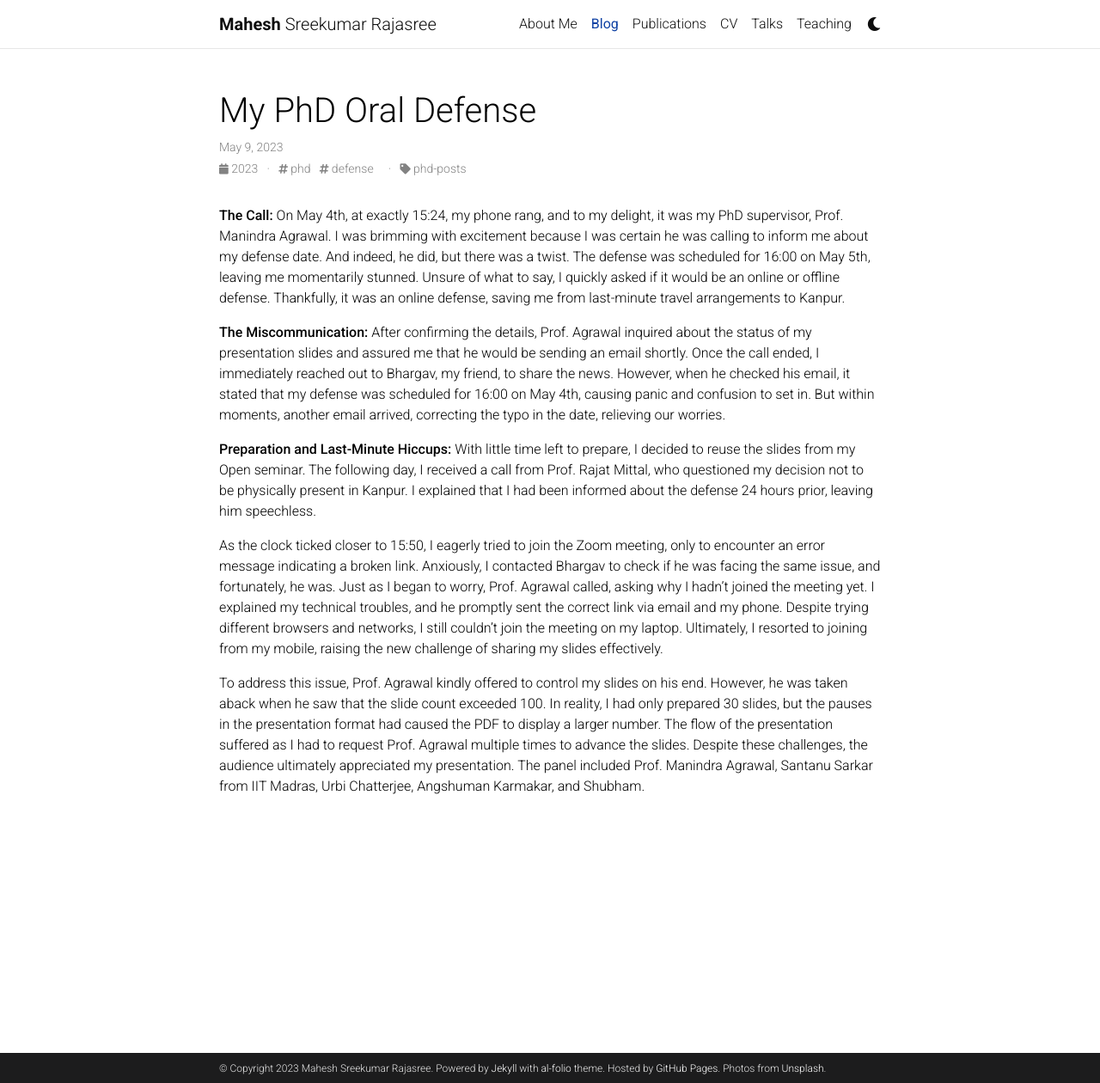
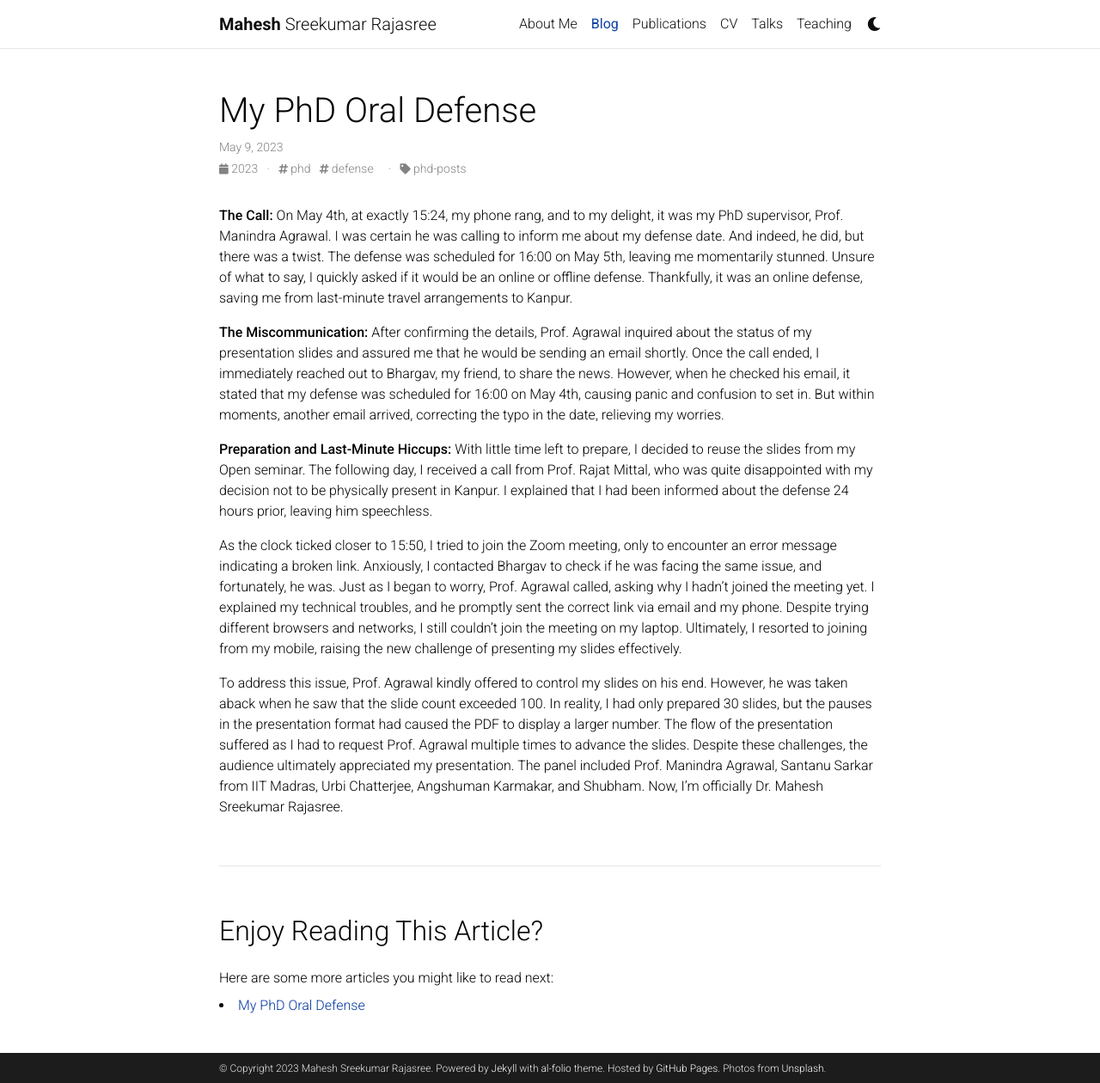
Before and after one commit to Mahe94/mahe94.github.io, a Jekyll site: the page built from _posts/2023-05-09-phd-defense.md, in a window 1280 px wide and 1260 px high. Shown: the whole window at 86% size. Built offline with Jekyll 4.4.1, drawn with Linux system fonts in a browser that asks for light colours; comment, search, counter and statistics services are not loaded; a style sheet for code colours, icons or effects is not loaded.

Commit message:
minor updates on phd-defense blog

```diff
--- a/_posts/2023-05-09-phd-defense.md
+++ b/_posts/2023-05-09-phd-defense.md
@@ -7,14 +7,14 @@
 categories: phd-posts
 ---
 **The Call:**
-On May 4th, at exactly 15:24, my phone rang, and to my delight, it was my PhD supervisor, Prof. Manindra Agrawal. I was brimming with excitement because I was certain he was calling to inform me about my defense date. And indeed, he did, but there was a twist. The defense was scheduled for 16:00 on May 5th, leaving me momentarily stunned. Unsure of what to say, I quickly asked if it would be an online or offline defense. Thankfully, it was an online defense, saving me from last-minute travel arrangements to Kanpur.
+On May 4th, at exactly 15:24, my phone rang, and to my delight, it was my PhD supervisor, Prof. Manindra Agrawal. I was certain he was calling to inform me about my defense date. And indeed, he did, but there was a twist. The defense was scheduled for 16:00 on May 5th, leaving me momentarily stunned. Unsure of what to say, I quickly asked if it would be an online or offline defense. Thankfully, it was an online defense, saving me from last-minute travel arrangements to Kanpur.
 
 **The Miscommunication:**
-After confirming the details, Prof. Agrawal inquired about the status of my presentation slides and assured me that he would be sending an email shortly. Once the call ended, I immediately reached out to Bhargav, my friend, to share the news. However, when he checked his email, it stated that my defense was scheduled for 16:00 on May 4th, causing panic and confusion to set in. But within moments, another email arrived, correcting the typo in the date, relieving our worries.
+After confirming the details, Prof. Agrawal inquired about the status of my presentation slides and assured me that he would be sending an email shortly. Once the call ended, I immediately reached out to Bhargav, my friend, to share the news. However, when he checked his email, it stated that my defense was scheduled for 16:00 on May 4th, causing panic and confusion to set in. But within moments, another email arrived, correcting the typo in the date, relieving my worries.
 
 **Preparation and Last-Minute Hiccups:**
-With little time left to prepare, I decided to reuse the slides from my Open seminar. The following day, I received a call from Prof. Rajat Mittal, who questioned my decision not to be physically present in Kanpur. I explained that I had been informed about the defense 24 hours prior, leaving him speechless.
+With little time left to prepare, I decided to reuse the slides from my Open seminar. The following day, I received a call from Prof. Rajat Mittal, who was quite disappointed with my decision not to be physically present in Kanpur. I explained that I had been informed about the defense 24 hours prior, leaving him speechless.
 
-As the clock ticked closer to 15:50, I eagerly tried to join the Zoom meeting, only to encounter an error message indicating a broken link. Anxiously, I contacted Bhargav to check if he was facing the same issue, and fortunately, he was. Just as I began to worry, Prof. Agrawal called, asking why I hadn't joined the meeting yet. I explained my technical troubles, and he promptly sent the correct link via email and my phone. Despite trying different browsers and networks, I still couldn't join the meeting on my laptop. Ultimately, I resorted to joining from my mobile, raising the new challenge of sharing my slides effectively.
+As the clock ticked closer to 15:50, I tried to join the Zoom meeting, only to encounter an error message indicating a broken link. Anxiously, I contacted Bhargav to check if he was facing the same issue, and fortunately, he was. Just as I began to worry, Prof. Agrawal called, asking why I hadn't joined the meeting yet. I explained my technical troubles, and he promptly sent the correct link via email and my phone. Despite trying different browsers and networks, I still couldn't join the meeting on my laptop. Ultimately, I resorted to joining from my mobile, raising the new challenge of presenting my slides effectively.
 
-To address this issue, Prof. Agrawal kindly offered to control my slides on his end. However, he was taken aback when he saw that the slide count exceeded 100. In reality, I had only prepared 30 slides, but the pauses in the presentation format had caused the PDF to display a larger number. The flow of the presentation suffered as I had to request Prof. Agrawal multiple times to advance the slides. Despite these challenges, the audience ultimately appreciated my presentation. The panel included Prof. Manindra Agrawal, Santanu Sarkar from IIT Madras, Urbi Chatterjee, Angshuman Karmakar, and Shubham.
+To address this issue, Prof. Agrawal kindly offered to control my slides on his end. However, he was taken aback when he saw that the slide count exceeded 100. In reality, I had only prepared 30 slides, but the pauses in the presentation format had caused the PDF to display a larger number. The flow of the presentation suffered as I had to request Prof. Agrawal multiple times to advance the slides. Despite these challenges, the audience ultimately appreciated my presentation. The panel included Prof. Manindra Agrawal, Santanu Sarkar from IIT Madras, Urbi Chatterjee, Angshuman Karmakar, and Shubham. Now, I'm officially Dr. Mahesh Sreekumar Rajasree.
```
Also changed, not shown: _posts/2023-05-15-gwalior-trip.md (added, +20 -0 lines).
